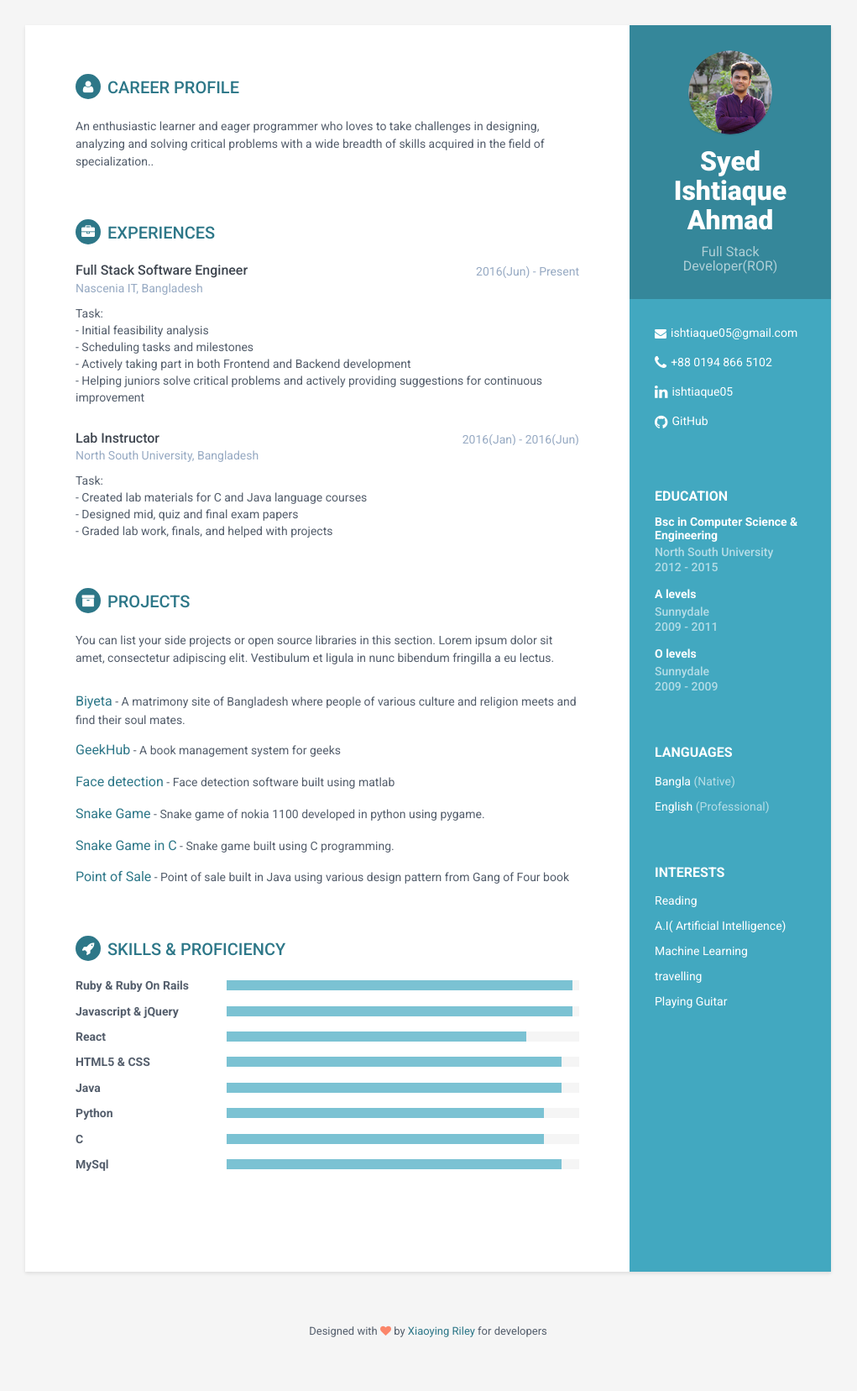
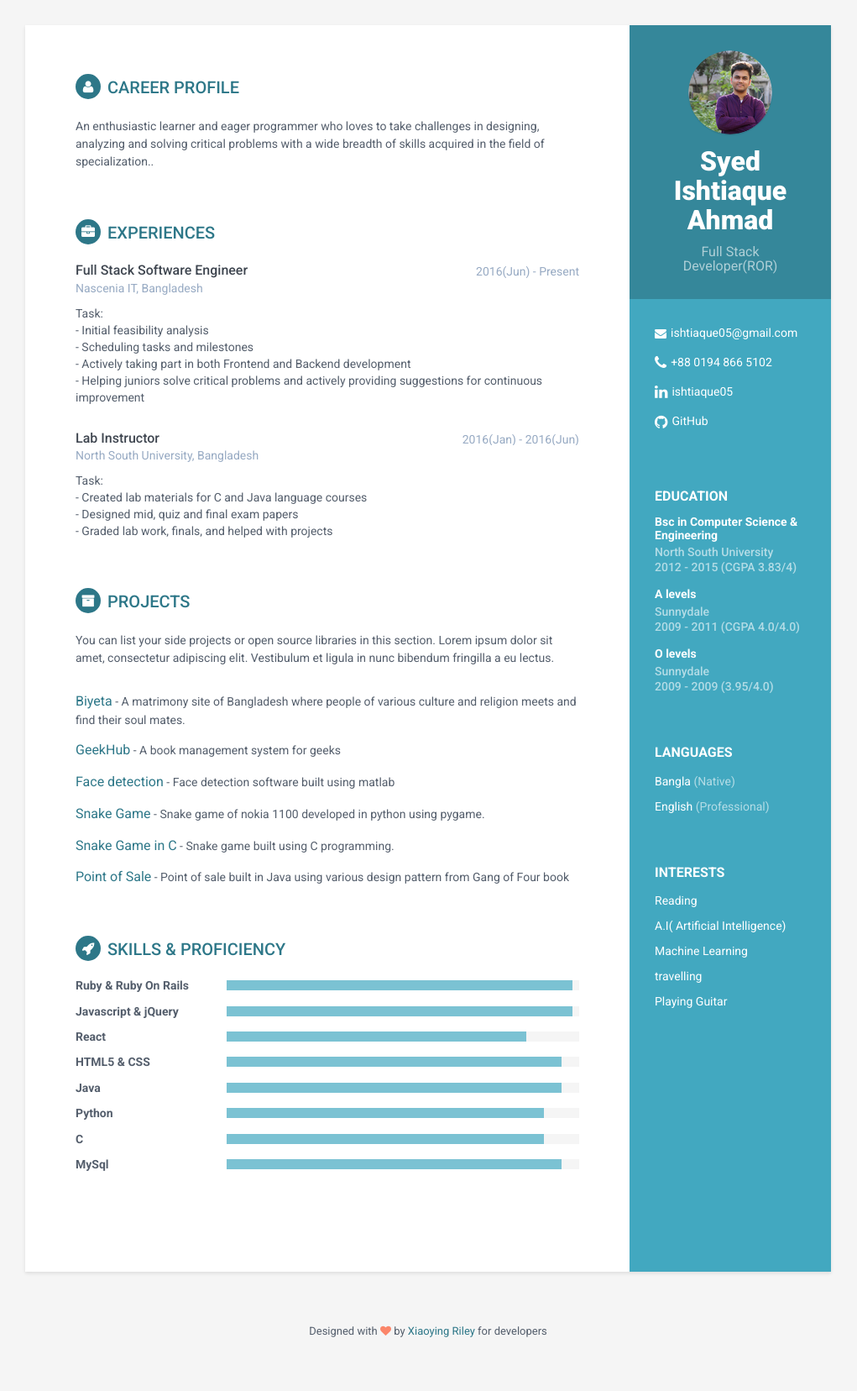
Before and after one commit to ishtiaque05/ishtiaque05.github.io.backup, a Jekyll site: the page built from index.html, in a window 1280 px wide. Shown: the whole page at 84% size, without its empty margins (130-1151 px from the left). Built offline with Jekyll 4.4.1, drawn with Linux system fonts in a browser that asks for light colours.

Commit message:
added cgpa

```diff
--- a/_data/educations.yml
+++ b/_data/educations.yml
@@ -1,12 +1,12 @@
 - education:
   degree: Bsc in Computer Science & Engineering
   university: North South University
-  time: 2012 - 2015
+  time: 2012 - 2015 (CGPA 3.83/4)
 - education:
   degree: A levels
   university: Sunnydale
-  time: 2009 - 2011
+  time: 2009 - 2011 (CGPA 4.0/4.0)
 - education:
   degree: O levels
   university: Sunnydale
-  time: 2009 - 2009
+  time: 2009 - 2009 (3.95/4.0)
```
